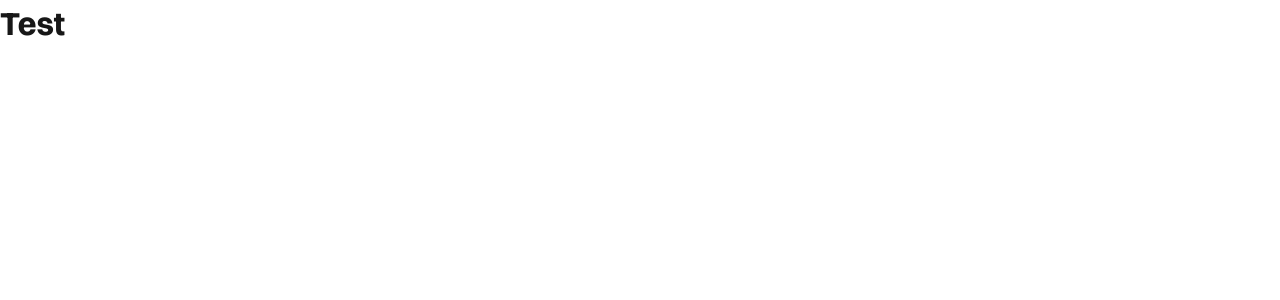
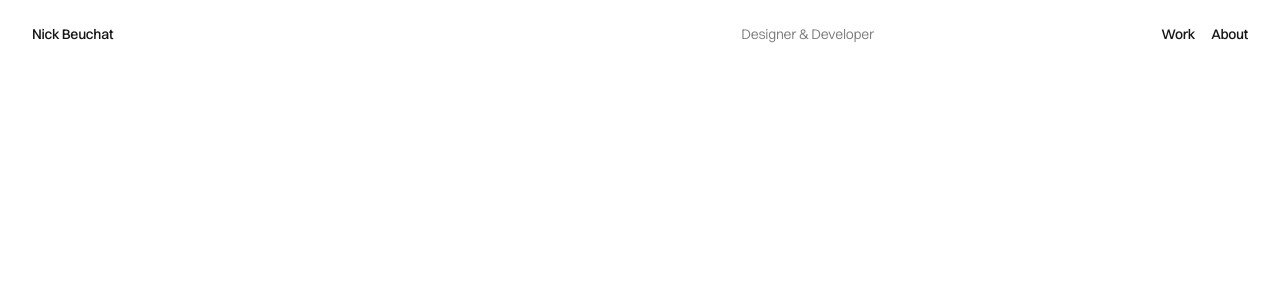
Before and after one commit to nicbeuc/nickbeuchat.com, a Next.js app: page / in a window 1280 px wide. Shown: the top 300 px of the page. Built offline with nearby package versions, Linux system fonts and the light colour scheme.

Commit message:
Start header

```diff
--- a/src/app/global.css
+++ b/src/app/global.css
@@ -82,10 +82,9 @@ h6 {
   --color-background: var(--color-white);
   --color-foreground: var(--color-grey-1000);
   --color-foreground-dimmed: var(--color-grey-800);
-}
+  --font-size-body: 0.875rem;
 
-@media (prefers-color-scheme: dark) {
-  :root {
+  @media (prefers-color-scheme: dark) {
     --color-background: var(--color-grey-1000);
     --color-foreground: var(--color-white);
     --color-foreground-dimmed: var(--color-grey-200);
@@ -101,11 +100,23 @@ body {
 }
 
 body {
+  -webkit-font-smoothing: antialiased;
+  -moz-osx-font-smoothing: grayscale;
   color: var(--color-foreground);
   background: var(--color-background);
+  letter-spacing: -.035ch;
   font-weight: 400;
-  -webkit-font-smoothing: antialiased;
-  -moz-osx-font-smoothing: grayscale;
+  padding: 1.5rem 2rem;
+  font-weight: 500;
+  display: grid;
+  font-size: var(--font-size-body);
+  line-height: 1.5;
+  grid-template-columns: repeat(12, 1fr);
+
+  @media (width <= 50rem) {
+    grid-template-columns: repeat(5, 1fr);
+    padding: 1rem;
+  }
 }
 
 a {
@@ -118,3 +129,15 @@ a {
     color-scheme: dark;
   }
 }
+
+/* Utility */
+
+.visually-hidden:not(:focus):not(:active) {
+  position: absolute;
+  width: 1px;
+  height: 1px;
+  overflow: hidden;
+  clip: rect(0 0 0 0);
+  clip-path: inset(50%);
+  white-space: nowrap;
+}
--- a/src/app/layout.tsx
+++ b/src/app/layout.tsx
@@ -1,5 +1,6 @@
 import type { Metadata } from "next";
 import localFont from "next/font/local";
+import Header from "@/components/Header/Header";
 import "./global.css";
 
 const switzerFont = localFont({
@@ -28,6 +29,7 @@ export default function RootLayout({
   return (
     <html lang="en" className={switzerFont.className}>
       <body>
+        <Header />
         {children}
       </body>
     </html>
--- a/src/app/page.tsx
+++ b/src/app/page.tsx
@@ -1,7 +1,7 @@
 export default function Home() {
   return (
     <div>
-      <h1>Test</h1>
+      {/* <h1>Test</h1> */}
     </div>
   );
 }
--- /dev/null
+++ b/src/components/Header/Header.module.css
@@ -0,0 +1,33 @@
+.headerWrapper {
+  display: grid;
+  grid-column: 1/-1;
+  grid-template-columns: subgrid;
+  grid-template-areas:
+  "logo logo logo logo logo logo logo title title title title nav nav";
+
+  @media (width <= 50rem) {
+    grid-template-areas:
+      "logo  logo  logo  nav   nav"
+      "title title title title title";
+  }
+}
+
+
+.logoWrapper {
+  grid-area: logo;
+}
+
+.titleWrapper {
+  grid-area: title;
+  color: var(--color-grey-800);
+  font-weight: 350;
+}
+
+.navWrapper {
+  grid-area: nav;
+  justify-self: end;
+  display: grid;
+  grid-auto-flow: column;
+  grid-auto-columns: min-content;
+  gap: 1rem;
+}
--- /dev/null
+++ b/src/components/Header/Header.tsx
@@ -0,0 +1,21 @@
+import Link from 'next/link'
+import styles from './Header.module.css'
+
+export default function Header() {
+  return (
+    <header className={styles.headerWrapper}>
+      <div className={styles.logoWrapper}>
+        <Link href="/" title="Home">
+          <span>Nick Beuchat</span>
+        </Link>
+      </div>
+      <div className={styles.titleWrapper}>
+        <p>Designer & Developer</p>
+      </div>
+      <nav className={styles.navWrapper}>
+        <Link href="/">Work</Link>
+        <Link href="#">About</Link>
+      </nav>
+    </header>
+  )
+}
```
Also changed, not shown: src/components/VisuallyHidden/VisuallyHidden.tsx (added, +45 -0 lines).
